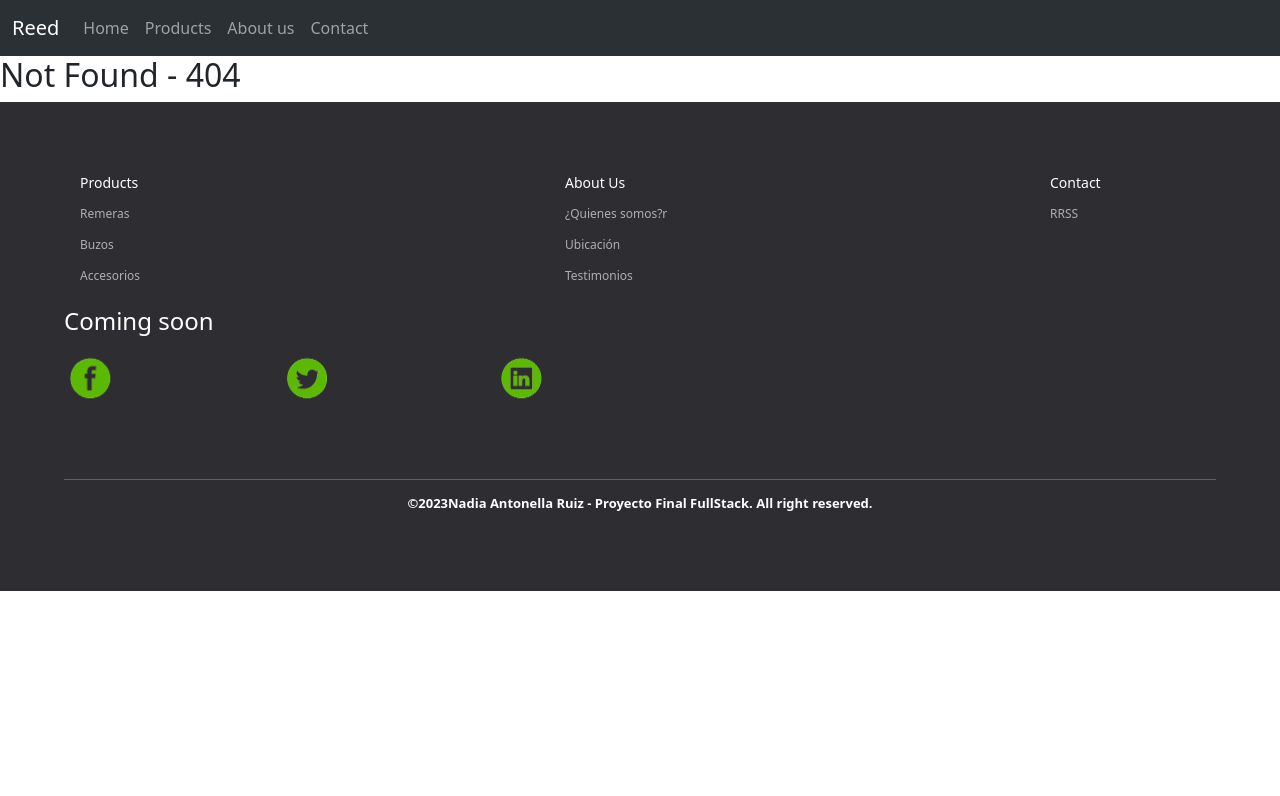
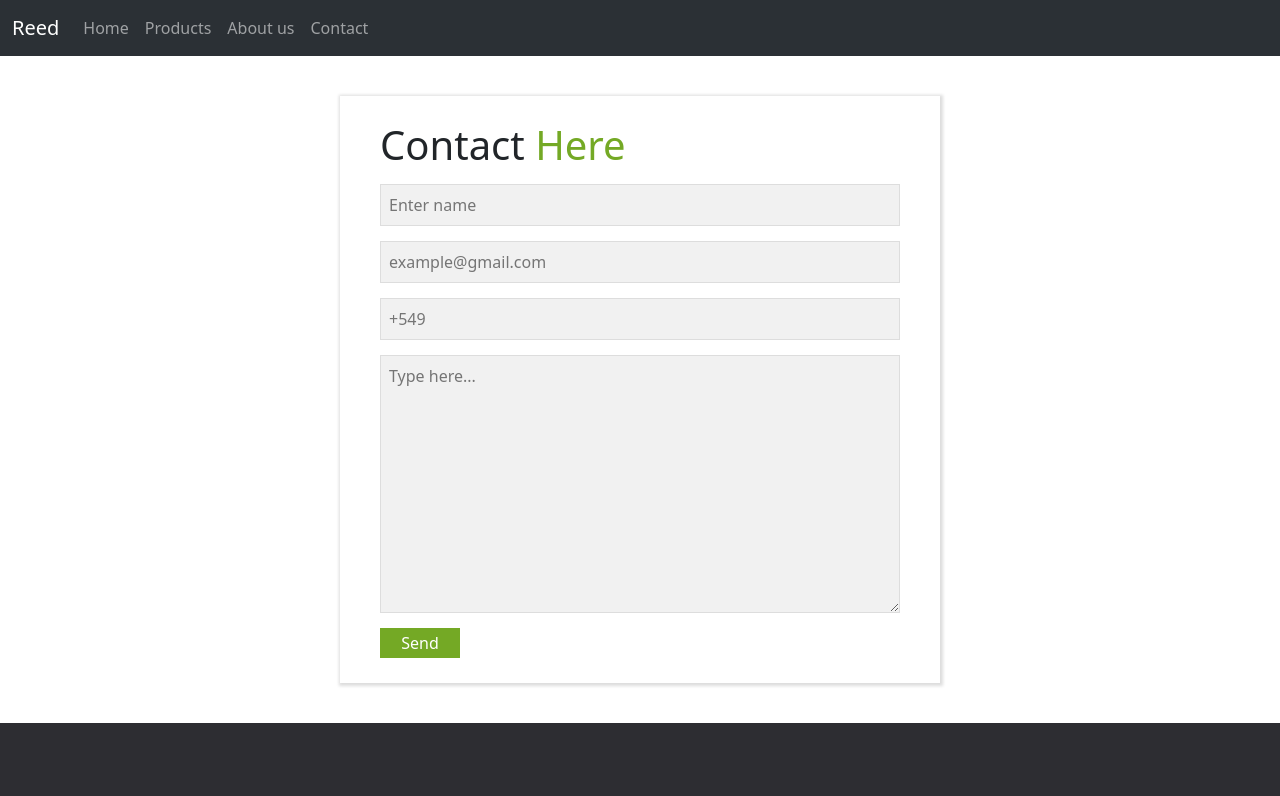
Before and after one commit to antoruizx/Crypto-Page, a React (Vite) app: page /contact in a window 1280 px wide. Shown: the top 796 px of the page. Built offline with nearby package versions, Linux system fonts and the light colour scheme.

Commit message:
contact page

```diff
--- a/index.css
+++ b/index.css
@@ -1,5 +1,5 @@
 .footer {
-    background: rgb(27, 26, 26);
+    background: #2d2d32;
     background-size: cover;
 }
 
--- /dev/null
+++ b/src/Styles/Contact.css
@@ -0,0 +1,42 @@
+
+* {
+    box-sizing: border-box;
+}
+form {
+    display: block;
+    background-color: #fff;
+    box-shadow: 1px 1px 3px 2px #ddd;
+    margin: 40px auto;
+    max-width: 600px;
+    max-height: 700px;
+    padding: 25px 40px;
+}
+
+form input, textarea {
+    display: flex;
+    flex-direction: column;
+}
+
+form input, textarea {
+    display: flex;
+    flex-direction: column;
+    width: 100%;
+    margin: 15px auto;
+    padding: 8px;
+    background-color: #f1f1f1;
+    border: 1px solid #ddd;
+}
+
+form span {
+    color: rgb(116, 169, 37);
+}
+
+form button {
+    height: 30px;
+    width: 80px;
+    align-items: center;
+    border: none;
+    background-color: rgb(116, 169, 37);
+    color: #fff;
+    cursor: pointer;
+}
--- /dev/null
+++ b/src/components/Form.jsx
@@ -0,0 +1,29 @@
+import React from 'react';
+import { useState } from "react";
+
+const Form = () => {
+    const [data, setData] = useState({name: "", email:"", phone: "", message: ""});
+    const handleChange = (e) => {
+        const name = e.target.name;
+        const value = e.target.value;
+        setData({...data, [name]: value})
+    }
+
+    const handleSubmit = (e) => {
+        e.preventDefault()
+        alert(data)
+    }
+
+  return (
+    <form method="post" onSubmit={handleSubmit}>
+        <h1>Contact <span>Here</span></h1>
+        <input type="text" name="name" id="" onChange={handleChange} value={data.name} placeholder="Enter name" />
+        <input type="email" name="email" id="" onChange={handleChange} value={data.email} placeholder="example@gmail.com"/>
+        <input type="phone" name="phone" id="" onChange={handleChange} value={data.phone} placeholder="+549"/>
+        <textarea name="message" id="" cols="30" onChange={handleChange} value={data.message} rows="10" placeholder="Type here..." />
+        <button type="submit" >Send</button>
+    </form>
+  )
+}
+
+export default Form;
--- /dev/null
+++ b/src/pages/Contact.jsx
@@ -0,0 +1,13 @@
+import Form from "../components/Form";
+import '../Styles/Contact.css';
+
+
+export default function Contact() {
+    return (
+
+        <>
+        <Form />
+        </>
+
+    );
+};
--- a/src/router/AppRouter.jsx
+++ b/src/router/AppRouter.jsx
@@ -1,4 +1,4 @@
-import { BrowserRouter as Router, Routes, Route} from "react-router-dom";
+import { BrowserRouter as Router, Routes, Route, Form} from "react-router-dom";
 import HomePage from "../pages/HomePage";
 import AboutUsPage from "../pages/AboutUsPage";
 import Navbar from "../components/Navbar";
@@ -11,6 +11,7 @@
 import SignInPage from "../pages/SignInPage";
 import Footer2 from "../components/Footer2";
 import Products from "../pages/Products";
+import Contact from "../pages/Contact";
 
 
 
@@ -25,6 +26,7 @@
                 <Route path="signin" element={<SignInPage />} />
                 <Route path="adminpanel" element={<RequireAuth isLogged={false} children={<AdminPanelPage />} />} />
                 <Route path="*" element={<ErrorPage />} />
+                <Route path="contact" element={<Contact />} />
             </Routes>
             <Footer2 />
         </Router>
```
